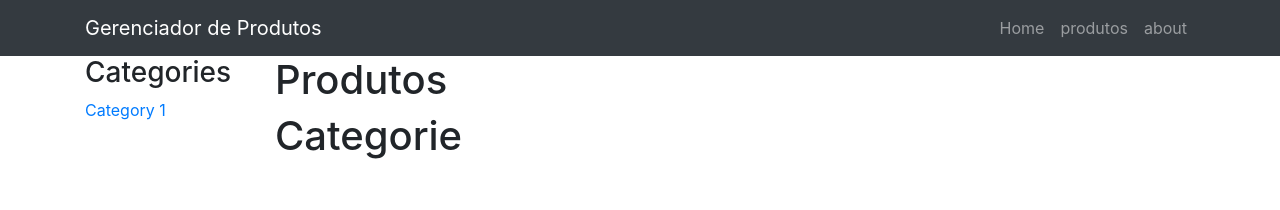
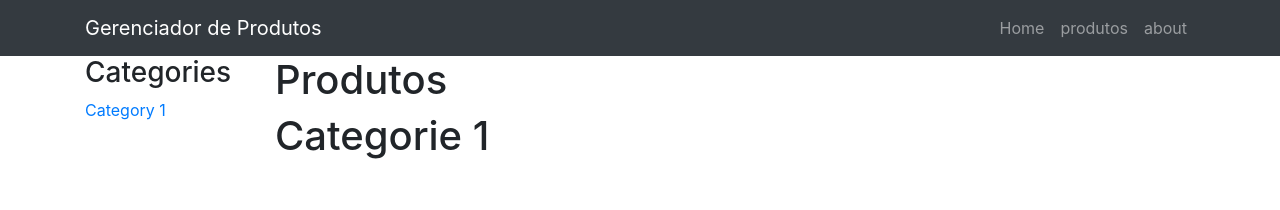
Before and after one commit to fernandovbs/react-products, a React (Create React App) app: page /produtos/categorias/1 in a window 1280 px wide. Shown: the top 210 px of the page. Built offline with nearby package versions, Linux system fonts and the light colour scheme.

Commit message:
show catId in categoria component

```diff
--- a/src/Categoria.js
+++ b/src/Categoria.js
@@ -2,6 +2,6 @@ import React, { Component } from 'react'
 
 export default class Categoria extends Component {
     render(){
-        return <h1>Categorie</h1>
+        return <h1>Categorie {this.props.match.params.catId}</h1>
     }
 }
```
